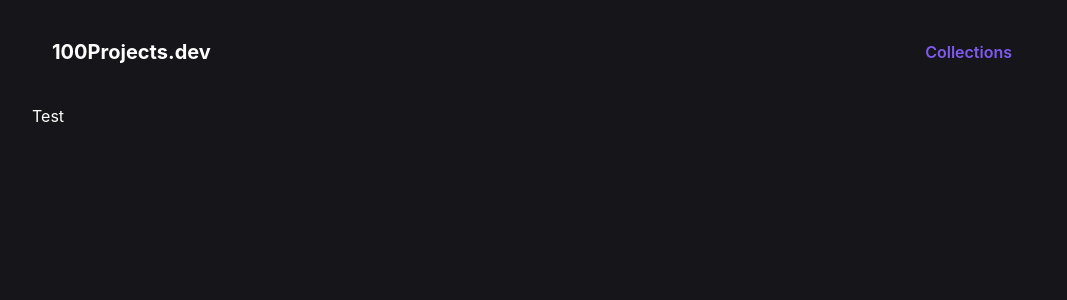
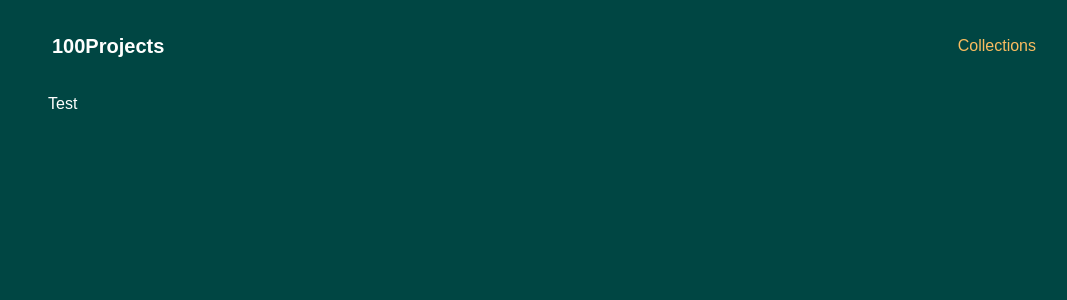
Before and after one commit to CharlieSay/100-projects-web, a Next.js app: page /login in a window 1280 px wide. Shown: the top 300 px of the page, without its empty margins (96-1163 px from the left). Built offline with nearby package versions, Linux system fonts and the light colour scheme.

Commit message:
syncing mac

```diff
--- /dev/null
+++ b/src/api/get-posts.ts
@@ -0,0 +1,53 @@
+import { readdirSync, readFileSync } from 'fs-extra'
+import { join } from 'path'
+import matter from 'gray-matter'
+
+const postsDirectory = join(process.cwd(), '_mdx')
+
+export type CollectionSlug = {
+  title: string
+  slugs: string[]
+}
+
+export function getPostSlugs(): CollectionSlug[] {
+  const listOfCollections = readdirSync(postsDirectory)
+  let listOfProjects: CollectionSlug[] = []
+  listOfCollections.map((collection: string) => {
+    const foundSlugs = readdirSync(join(process.cwd(), `_mdx/${collection}`))
+    listOfProjects.push({
+      title: collection,
+      slugs: foundSlugs.map((slug) => {
+        return `${collection}/${slug}`
+      }),
+    })
+  })
+  return listOfProjects
+}
+
+export function getPostBySlug(slug: string) {
+    const fullPath = join(postsDirectory,`${slug}.mdx`);
+    const fileContents = readFileSync(fullPath,'utf-8');
+    return matter(fileContents);
+}
+  // type Items = {
+  //   [key: string]: string
+  // }
+
+  // const items: Items = {}
+
+  // // Ensure only the minimal needed data is exposed
+  // fields.forEach((field) => {
+  //   if (field === 'slug') {
+  //     items[field] = realSlug
+  //   }
+  //   if (field === 'content') {
+  //     items[field] = content
+  //   }
+
+  //   if (typeof data[field] !== 'undefined') {
+  //     items[field] = data[field]
+  //   }
+  // })
+
+  // return items
+}
--- /dev/null
+++ b/src/components/collection.tsx
@@ -0,0 +1,24 @@
+import S from 'string'
+import { getPostSlugs } from '../api/get-posts'
+
+interface CollectionProps {
+  name?: string
+  collectionSlugs?: string[]
+  collectedSlugData?: any
+}
+
+export async function getStaticPaths() {
+  //   const sluggers = getPostSlugs()
+  return {
+    props: {
+      name: 'foo',
+      collectedSlugs: ['1', '2'],
+      collectedSlugData: {},
+    },
+  }
+}
+
+export const Collection = (props: CollectionProps) => {
+  console.log(props)
+  return <h1>Test</h1>
+}
--- a/src/components/layout/wrapper.tsx
+++ b/src/components/layout/wrapper.tsx
@@ -1,4 +1,4 @@
-import Link from "next/link";
+import Link from 'next/link'
 
 export const Wrapper = (props: { children: React.ReactNode }) => {
   return (
@@ -12,24 +12,26 @@ export const Wrapper = (props: { children: React.ReactNode }) => {
           <div className="container px-4 m-4 mx-auto md:flex md:items-center">
             <div className="flex justify-between items-center">
               <p className="font-bold text-xl text-text">
-                <Link href="/">100Projects.dev</Link>
+                <Link href="/">100Projects</Link>
               </p>
             </div>
             <div
               className="hidden md:flex flex-col md:flex-row md:ml-auto mt-3 md:mt-0"
               id="navbar-collapse"
             >
-              <a
+              <Link
                 href="/collections"
-                className="p-2 lg:px-4 md:mx-2 font-semibold text-highlight"
+                className="p-2 lg:px-4 md:mx-2 font-semibold "
               >
-                Collections
-              </a>
+                <p className="text-highlight">Collections</p>
+              </Link>
             </div>
           </div>
         </nav>
       </header>
-      <div className="container mx-auto max-w-screen-lg">{props.children}</div>
+      <div className="container mx-auto max-w-screen-lg px-4">
+        {props.children}
+      </div>
     </>
-  );
-};
+  )
+}
--- a/src/lib/api.ts
+++ /dev/null
@@ -1,57 +0,0 @@
-import fs from "fs-extra";
-import { join } from "path";
-import matter from "gray-matter";
-
-const postsDirectory = join(process.cwd(), "_mdx");
-
-type CollectionSlug = {
-  title: string;
-  slugs: string[];
-};
-
-export function getPostSlugs() {
-  const listOfCollections = fs.readdirSync(postsDirectory);
-  let listOfProjects: CollectionSlug[] = [];
-  listOfCollections.map((collection: string) =>
-    listOfProjects.push({
-      title: collection,
-      slugs: fs.readdirSync(join(process.cwd(), `_mdx/${collection}`)),
-    })
-  );
-  return listOfProjects;
-}
-
-export function getPostBySlug(slug: string, fields: string[] = []) {
-  const realSlug = slug.replace(/\.mdx$/, "");
-  const fullPath = join(postsDirectory, `${realSlug}.mdx`);
-  const fileContents = fs.readFileSync(fullPath, "utf8");
-  const { data, content } = matter(fileContents);
-
-  type Items = {
-    [key: string]: string;
-  };
-
-  const items: Items = {};
-
-  // Ensure only the minimal needed data is exposed
-  fields.forEach((field) => {
-    if (field === "slug") {
-      items[field] = realSlug;
-    }
-    if (field === "content") {
-      items[field] = content;
-    }
-
-    if (typeof data[field] !== "undefined") {
-      items[field] = data[field];
-    }
-  });
-
-  return items;
-}
-
-export function getAllPosts(fields: string[] = []) {
-  const slugs = getPostSlugs();
-  const posts = slugs.map((slug) => getPostBySlug(slug, fields));
-  return posts;
-}
--- a/src/pages/index.tsx
+++ b/src/pages/index.tsx
@@ -1,18 +1,21 @@
-import type { NextPage } from "next";
-import Head from "next/head";
-import { getPostSlugs } from "../lib/api";
+import type { NextPage } from 'next'
+import Head from 'next/head'
+import { Collection } from '../components/collection'
 
 const Home: NextPage = () => {
-  console.log(getPostSlugs());
   return (
     <>
       <Head>
         <title>Create T3 App</title>
         <meta name="description" content="Generated by create-t3-app" />
         <link rel="icon" href="/favicon.ico" />
+        <link rel="preconnect" href="https://fonts.gstatic.com" />
       </Head>
+      <main>
+        <Collection />
+      </main>
     </>
-  );
-};
+  )
+}
 
-export default Home;
+export default Home
--- a/src/styles/globals.css
+++ b/src/styles/globals.css
@@ -2,11 +2,11 @@
 @tailwind components;
 @tailwind utilities;
 
-@import url("https://fonts.googleapis.com/css2?family=Inter&display=swap");
+@import url('https://fonts.googleapis.com/css2?family=Montserrat&display=swap');
 
-html {
-    background-color: #16161a;
-    font-family: 'Inter', sans-serif;
+html, body, label {
+  font-family: 'Montserrat', sans-serif;
+  background-color: #004643;
 }
 
 * {
--- a/tailwind.config.js
+++ b/tailwind.config.js
@@ -1,19 +1,18 @@
 /** @type {import('tailwindcss').Config} */
 
 module.exports = {
-  content: ["./src/**/*.{js,ts,jsx,tsx}"],
+  content: ['./src/**/*.{js,ts,jsx,tsx}'],
   theme: {
     colors: {
-      background: "#16161a",
-      text: "#fffffe",
-      paragraph: "#94a1b2",
-      button: "#7f5af0",
-      stroke: "#010101",
-      highlight: "#7f5af0",
-      secondary: "#72757e",
-      tertiary: "#2cb67d",
-    },
-    extend: {},
+      background: '#004643',
+      text: '#fffffe',
+      paragraph: '#abd1c6',
+      button: '#f9bc60',
+      stroke: '#001e1d',
+      highlight: '#f9bc60',
+      secondary: '#abd1c6',
+      tertiary: '#e16162',
+    }
   },
   plugins: [],
-};
+}
```
Also changed, not shown: package.json (+5 -2 lines), 2 other files (tests, documents, lock files or other folders).
